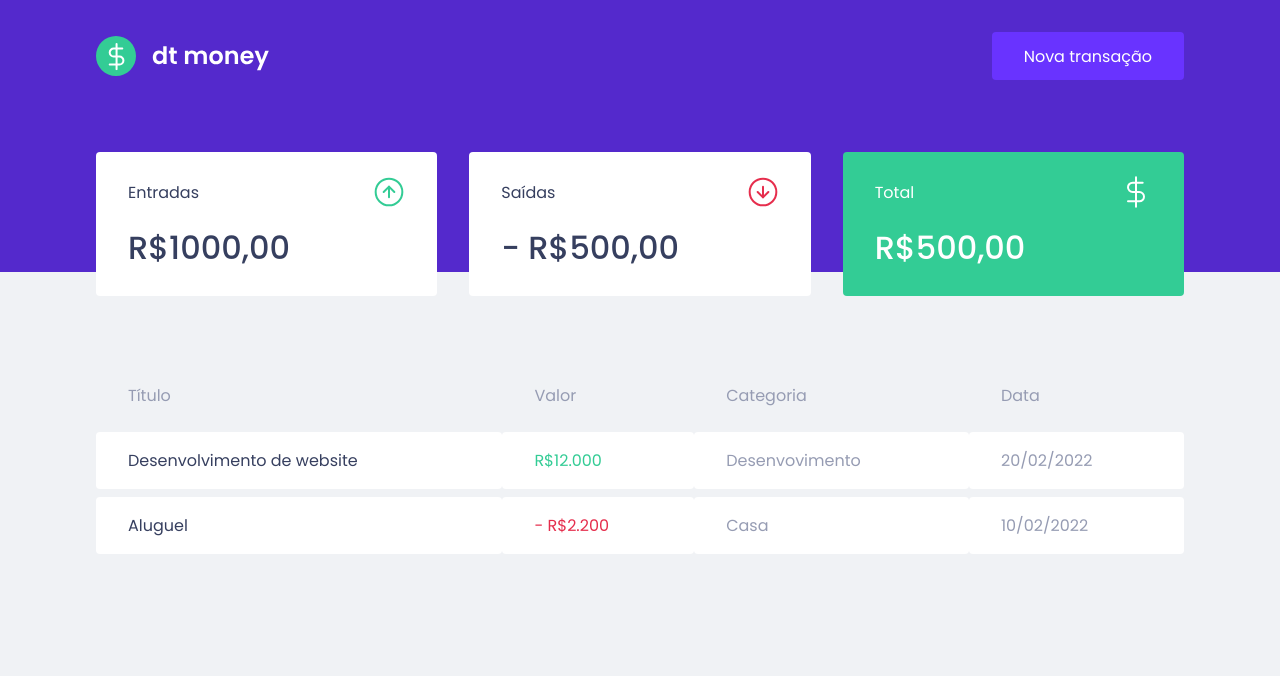
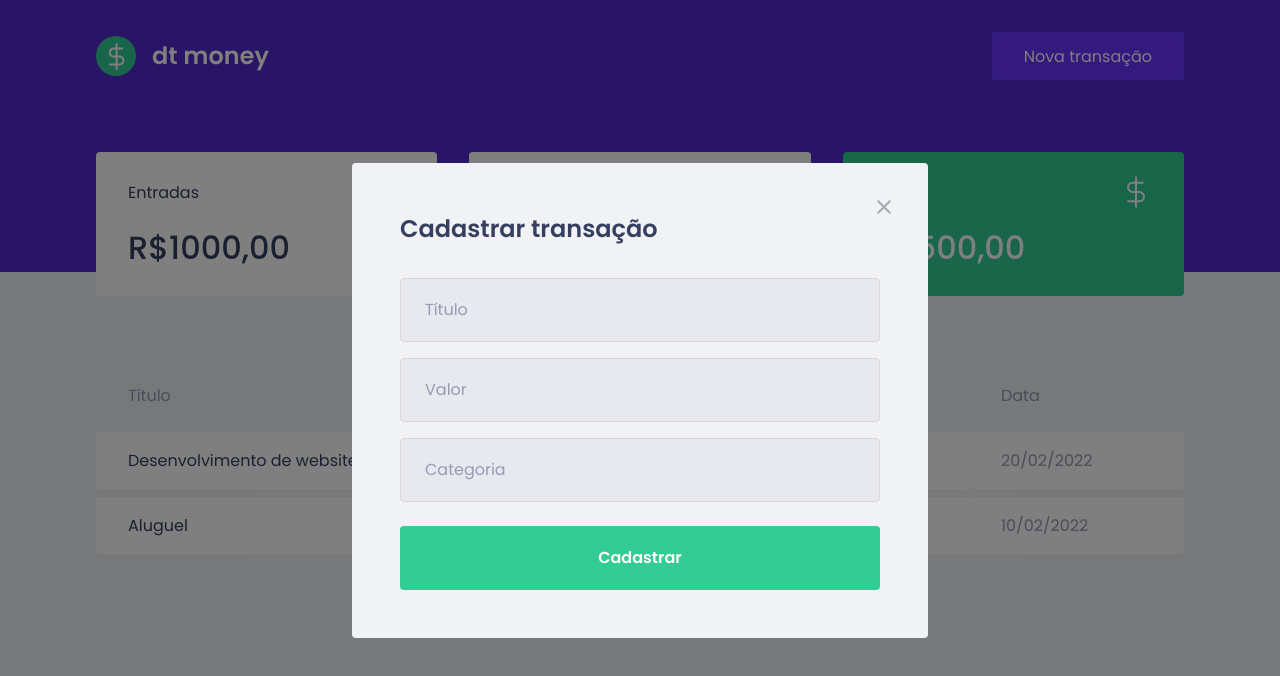
Before and after one commit to Felipe1984/-ignite_module_02, a React (Create React App) app: page / in a window 1280 px wide. Both pictures are taken after a click on the button "Nova transação". Shown: the top 676 px of the page. Built offline with nearby package versions, Linux system fonts and the light colour scheme; no server answers; what miragejs would draw is missing.

Commit message:
chore: new component modal

```diff
--- a/package.json
+++ b/package.json
@@ -7,6 +7,7 @@
     "miragejs": "^0.1.43",
     "react": "^17.0.2",
     "react-dom": "^17.0.2",
+    "react-modal": "^3.14.4",
     "react-scripts": "5.0.0",
     "styled-components": "^5.3.3",
     "web-vitals": "^2.1.0"
@@ -19,6 +20,7 @@
     "@types/node": "^16.7.13",
     "@types/react": "^17.0.20",
     "@types/react-dom": "^17.0.9",
+    "@types/react-modal": "^3.13.1",
     "@types/styled-components": "^5.1.24",
     "cra-template-typescript": "1.1.3",
     "typescript": "^4.4.2"
--- a/src/App.tsx
+++ b/src/App.tsx
@@ -1,12 +1,31 @@
+import { useState } from "react";
+import Modal from "react-modal";
 import { Dashboard } from "components/Dashboard";
 import { Header } from "components/Header";
 import { GlobalStyle } from "styles/global";
+import { NewTransactionModal } from "components/NewTransactionModal";
+
+Modal.setAppElement("#root");
 
 export function App() {
+  const [isNewTransactionModalOpen, setIsNewTransactionModalOpen] = useState(false);
+
+  function handleOpenNewTransactionModal() {
+    setIsNewTransactionModalOpen(true);
+ }
+
+ function handleCloseTransactionModal() {
+    setIsNewTransactionModalOpen(false);
+ }
+
   return (
     <>
-      <Header />
+      <Header onOpenNewTransactionModal={handleOpenNewTransactionModal} />
       <Dashboard />
+      <NewTransactionModal
+        isOpen={isNewTransactionModalOpen}
+        onRequestClose={handleCloseTransactionModal}
+      />
       <GlobalStyle />
     </>
   );
--- a/src/components/Header/index.tsx
+++ b/src/components/Header/index.tsx
@@ -1,15 +1,19 @@
+import { Container, Content } from "./styles";
 import logoImg from "assets/logo.svg";
-import { Container, Content } from "./styles";
 
-export function Header() {
+interface HeaderProps {
+   onOpenNewTransactionModal: () => void;
+}
+
+export function Header({ onOpenNewTransactionModal }: HeaderProps) {
+
    return (
       <Container>
          <Content>
             <img src={logoImg} alt="dt money" />
-            <button type="button">
+            <button type="button" onClick={ onOpenNewTransactionModal }>
                Nova transação
             </button>
-
          </Content>
       </Container>
    );
--- /dev/null
+++ b/src/components/NewTransactionModal/index.tsx
@@ -0,0 +1,44 @@
+import Modal from 'react-modal';
+import closeImg from "assets/close.svg";
+import { Container } from './styles';
+
+interface NewTransactionModalProps {
+   isOpen: boolean;
+   onRequestClose: () => void;
+}
+
+export function NewTransactionModal({
+   isOpen,
+   onRequestClose
+}: NewTransactionModalProps) {
+   return (
+      <Modal
+        isOpen={isOpen}
+        onRequestClose={onRequestClose}
+        className="react-modal-content"
+        overlayClassName="react-modal-overlay"
+      >
+         <button
+            type='button'
+            onClick={ onRequestClose }
+            className="react-modal-close"
+         >
+            <img src={closeImg} alt="Fechar modal" />
+         </button>
+         <Container>
+            <h2>Cadastrar transação</h2>
+            <input
+               placeholder='Título'
+            />
+            <input
+               type="number"
+               placeholder='Valor'
+            />
+            <input
+               placeholder='Categoria'
+            />
+            <button type='submit'>Cadastrar</button>
+         </Container>
+      </Modal>
+   );
+}
--- /dev/null
+++ b/src/components/NewTransactionModal/styles.ts
@@ -0,0 +1,46 @@
+import styled from "styled-components";
+
+export const Container = styled.form`
+   h2 {
+      color: var(--text-title);
+      font-size: 1.5rem;
+      margin-bottom: 2rem;
+   }
+
+   input {
+      width: 100%;
+      padding: 0 1.5rem;
+      height: 4rem;
+      border-radius: 0.25rem;
+      border: 1px solid #D7D7D7;
+      background: #E7E9EE;
+      font-weight: 400;
+      font-size: 1rem;
+
+      &::placeholder {
+         color: var(--text-body);
+      }
+
+      & + input {
+         margin-top: 1rem;
+      }
+   }
+
+   button[type="submit"] {
+      width: 100%;
+      padding: 0 1.5rem;
+      height: 4rem;
+      background: var(--green);
+      color: #FFF;
+      border-radius: 0.25rem;
+      border: 0;
+      font-size: 1rem;
+      margin-top: 1.5rem;
+      transition: filter 0.2s;
+      font-weight: 600;
+
+      &:hover {
+         filter: brightness(0.9);
+      }
+   }
+`;
--- a/src/styles/global.ts
+++ b/src/styles/global.ts
@@ -54,4 +54,38 @@
       opacity: 0.6;
       cursor: not-allowed;
    }
+
+   .react-modal-overlay {
+      background: rgba(0, 0, 0, 0.5);
+      position: fixed;
+      top: 0;
+      bottom: 0;
+      right: 0;
+      left: 0;
+
+      display: flex;
+      align-items: center;
+      justify-content: center;
+   }
+
+   .react-modal-content {
+      width: 100%;
+      max-width: 576px;
+      background: var(--background);
+      padding: 3rem;
+      position: relative;
+      border-radius: 0.25rem;
+   }
+   .react-modal-close {
+      position: absolute;
+      right: 1.5rem;
+      top: 1.5rem;
+      border: 0;
+      background: transparent;
+      transition: filter 0.2s;
+
+      &:hover {
+         filter: brightness(0.8);
+      }
+   }
 `
```
Also changed, not shown: src/assets/close.svg (added), 1 other file (tests, documents, lock files or other folders).
